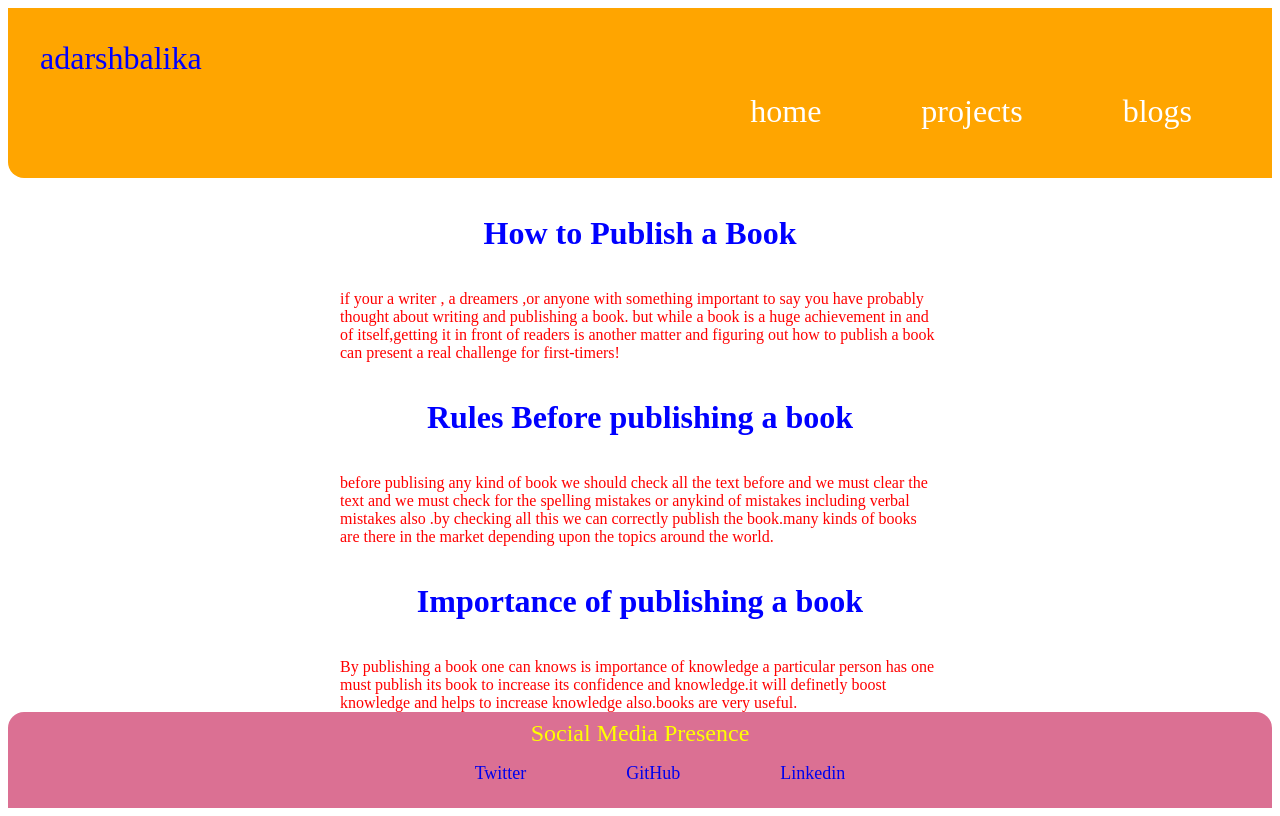
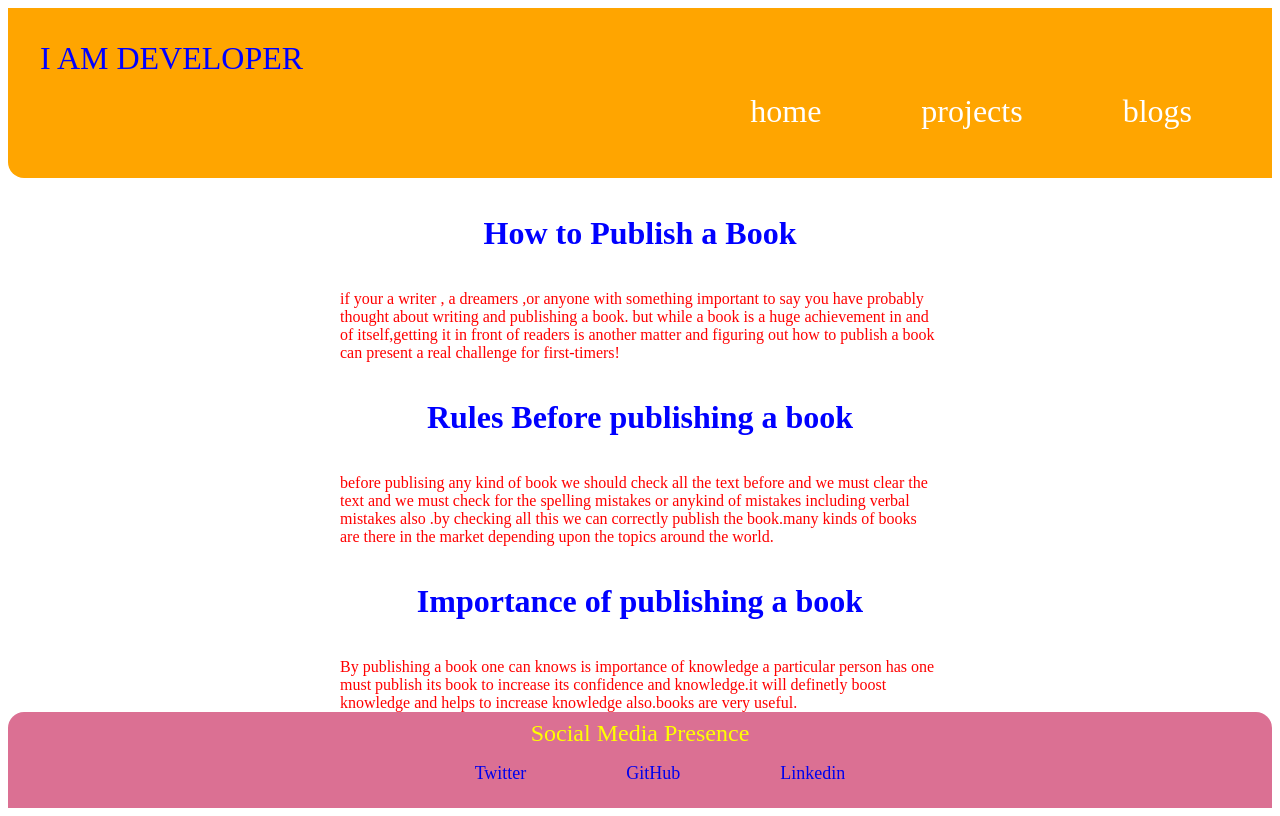
Before and after one commit to vishalbanderwale/assignment-mark3, a plain HTML site: page books.html in a window 1280 px wide. Drawn offline with Linux system fonts and the light colour scheme.

Commit message:
updated blog

```diff
--- a/books.html
+++ b/books.html
@@ -10,7 +10,7 @@
 <body>
 
     <nav class="navigation container">
-        <div  class="nav-brand">adarshbalika</div>
+        <div  class="nav-brand">I AM DEVELOPER</div>
         <ul class="list-non-bullet nav-pills">
           <li class="list-item-inline">
              <a class="  link-sec "href="/">home</a>
```
